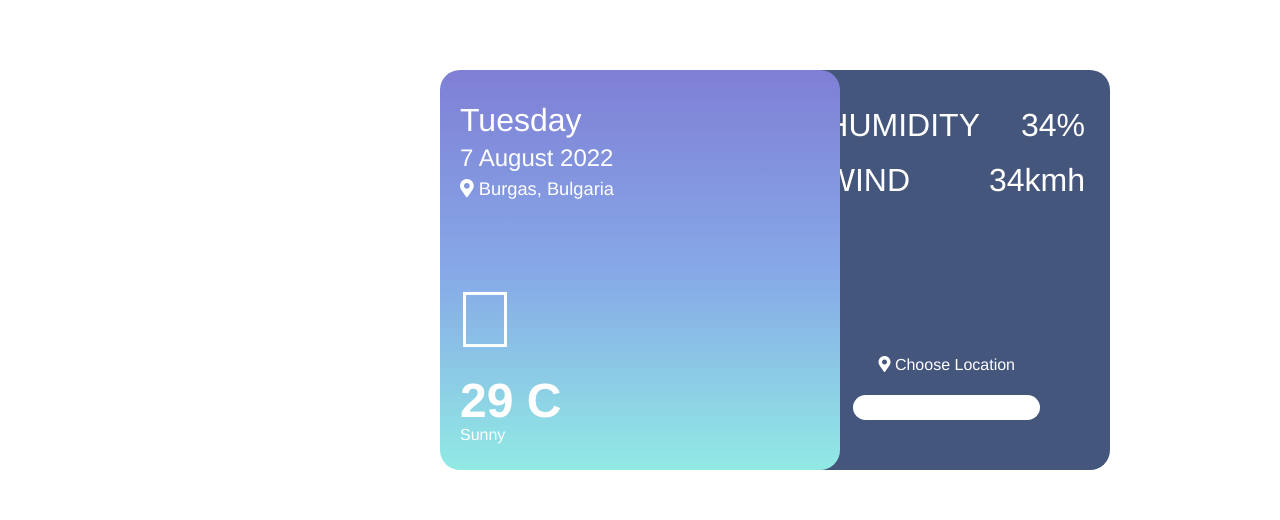
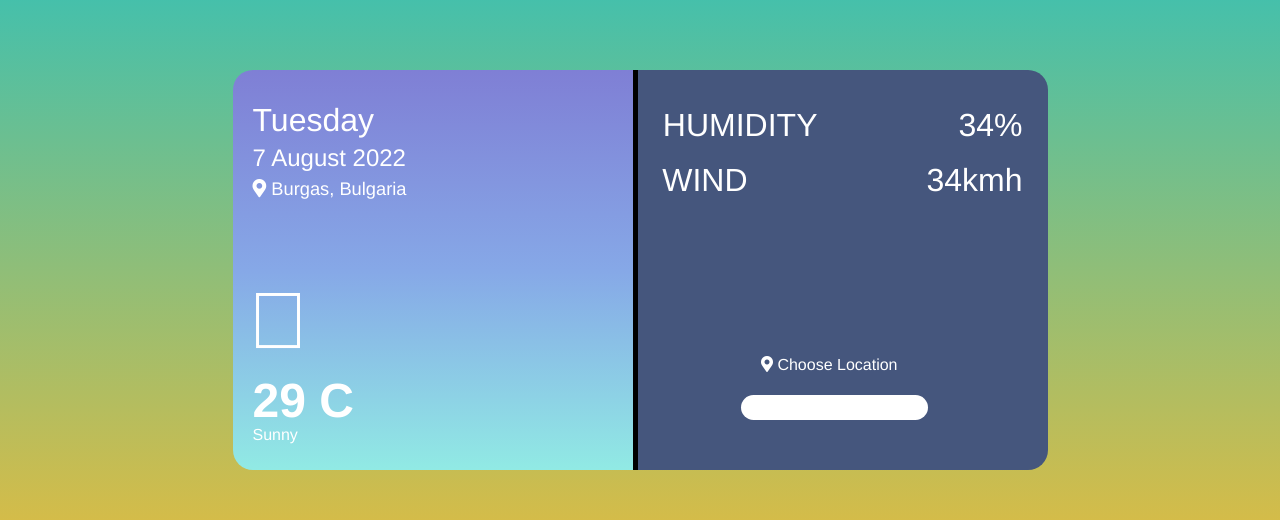
Before and after one commit to AleksandarAtanasovv/Weather-App, a plain HTML site: page index.html in a window 1280 px wide. Shown: the part 130-650 px from the top of the page. Drawn offline with Linux system fonts and the light colour scheme.

Commit message:
More styling

```diff
--- a/index.html
+++ b/index.html
@@ -19,7 +19,7 @@
             <h1 class="degrees">29 C</h1>
             <p class="weather-info">Sunny</p>
         </div>
-
+        <span class="divider"></span>
         <div class="right-module">
             <p class="hum-text">HUMIDITY</p><p class="humidity">34%</p>
             <p class="wind-text">WIND</p><p class="wind">34kmh</p>
--- a/styles.css
+++ b/styles.css
@@ -7,7 +7,7 @@ body {
   padding: 0;
   margin: 0;
   font-family: Helvetica, sans-serif;
-
+  background: linear-gradient(#22c1c3, #fdbb2d);
 }
 .main-container:not(.right-module) {
   width: 100vw;
@@ -15,12 +15,13 @@ body {
   display: flex;
   justify-content: center;
   align-items: center;
+
 }
 .weather-display {
   width: 400px;
   height: 400px;
   background: linear-gradient(#7f7fd5, #86a8e7, #91eae4);
-  border-radius: 20px;
+  border-radius: 20px 0px 00px 20px;
   display: flex;
   justify-content: center;
   align-items: center;
@@ -53,6 +54,7 @@ body {
     bottom: 110px;
     left: 15px;
     font-size: 5rem;
+    animation: rotate 10s infinite linear;
 }
 .degrees{
     position: absolute;
@@ -67,7 +69,6 @@ body {
     font-size: 1rem;
 }
 .right-module{
-    position: absolute;
     display: flex;
     flex-direction: column;
     align-items: center;
@@ -75,20 +76,21 @@ body {
     background-color: #45567d;
     height: 400px;
     width: 410px;
-    border-radius: 20px;
+    border-radius: 0px 20px 20px 0px;
     z-index: 1;
-    left: 700px;
+    position: relative;
 }
 .right-module input{
     position: absolute;
     bottom: 50px;
     border-radius: 15px;
     border: 0;
-    right: 70px;
+    right: 120px;
     padding: 5px;
+    color: #fff;
 }
 .right-module input:focus,.right-module input:active{
-    color: black;
+
     border: 0;
     background-color: transparent;
 }
@@ -111,7 +113,7 @@ body {
     font-family: inherit;
     position: absolute;
     top: 5px;
-    right: 130px;
+    right: 230px;
     font-size: 2rem;
     color: #fff;
 }
@@ -119,7 +121,7 @@ body {
     position: absolute;
     font-family: inherit;
     top: 60px;
-    right: 200px;
+    right: 300px;
     font-size: 2rem;
     color: #fff;
 }
@@ -127,5 +129,19 @@ body {
     color: #fff;
     position: absolute;
     bottom: 80px;
-    right: 95px;
+    right: 150px;
 }
+.divider{
+    width: 5px;
+    height: 400px;
+    background-color: black;
+}
+
+@keyframes rotate{
+    0%{
+        transform: rotate(0deg);
+    }
+    100%{
+        transform: rotate(360deg);
+    }
+}
```
